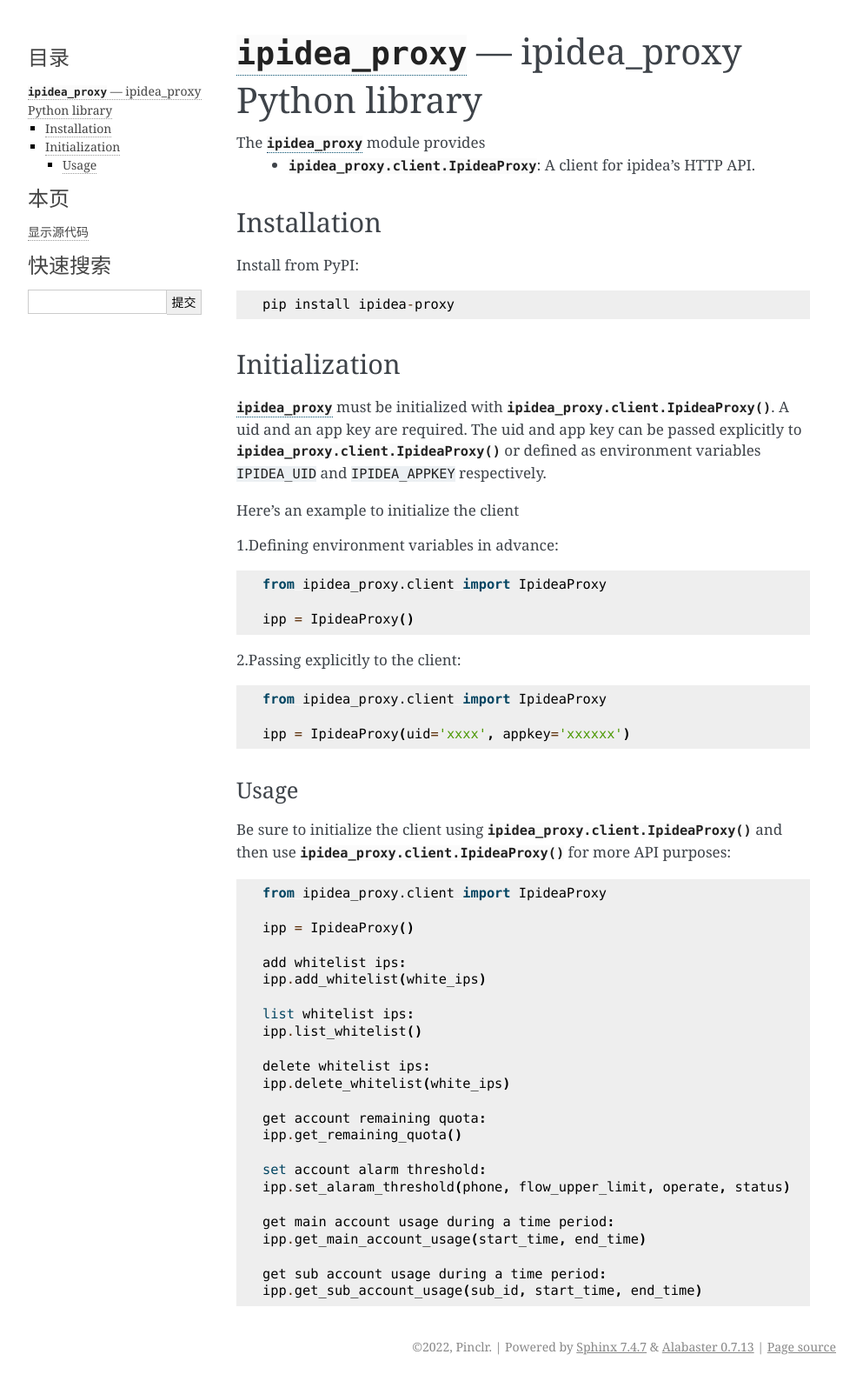
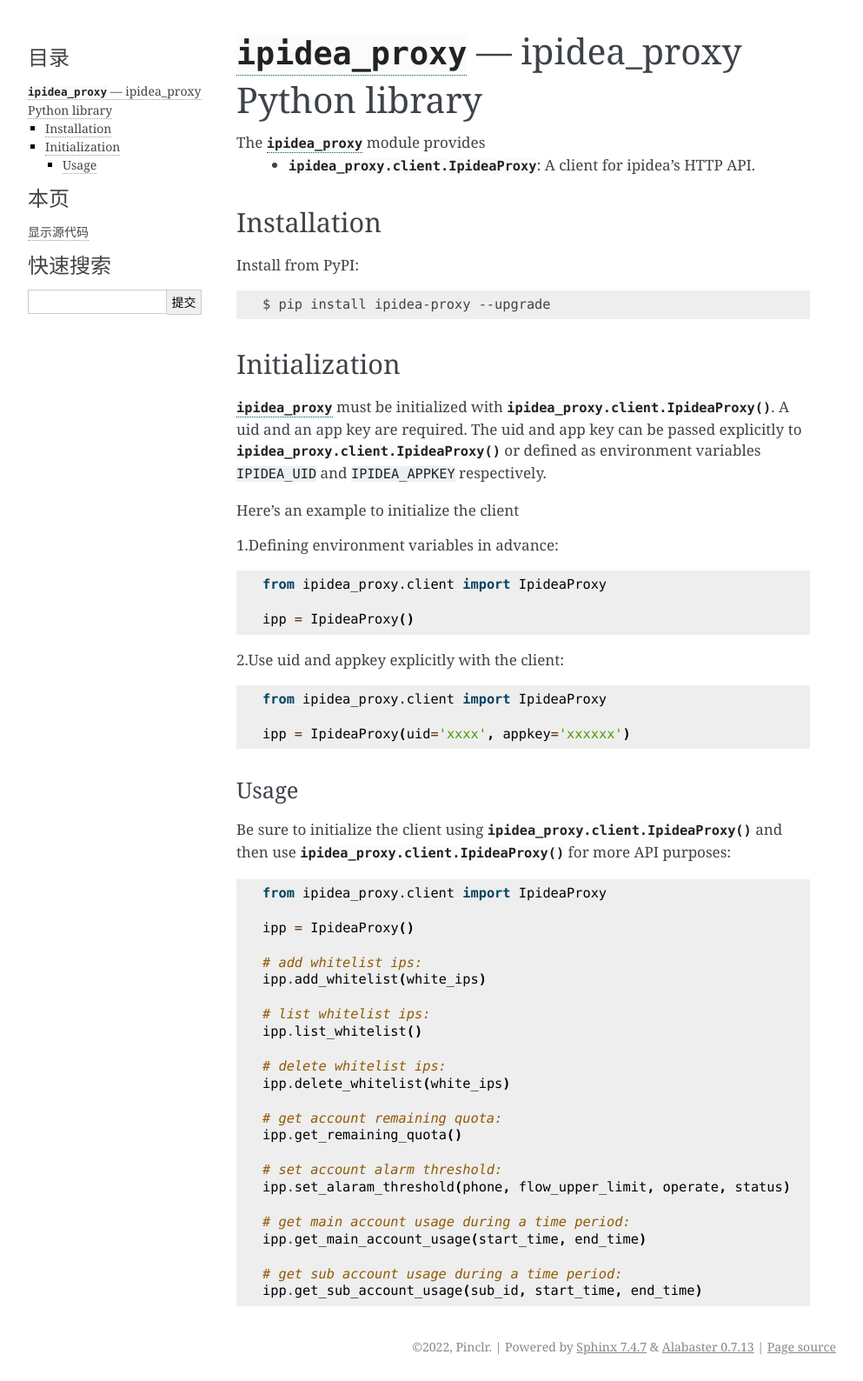
Before and after one commit to pinclr/ipidea-proxy, a Sphinx documentation site: the page built from docs/source/index.rst, in a window 1280 px wide. Shown: the whole page at 87% size, without its empty margins (148-1141 px from the left). Built offline with Sphinx 7.4.7, drawn with Linux system fonts in a browser that asks for light colours.

Commit message:
roll it up v0.7.0

```diff
--- a/docs/source/index.rst
+++ b/docs/source/index.rst
@@ -13,8 +13,7 @@
 
 Install from PyPI::
 
-    pip install ipidea-proxy
-
+    $ pip install ipidea-proxy --upgrade
 
 
 Initialization
@@ -33,7 +32,7 @@
 
     ipp = IpideaProxy()
 
-2.Passing explicitly to the client::
+2.Use uid and appkey explicitly with the client::
 
     from ipidea_proxy.client import IpideaProxy
 
@@ -51,23 +50,23 @@
 
     ipp = IpideaProxy()
 
-    add whitelist ips:
+    # add whitelist ips:
     ipp.add_whitelist(white_ips)
 
-    list whitelist ips:
+    # list whitelist ips:
     ipp.list_whitelist()
 
-    delete whitelist ips:
+    # delete whitelist ips:
     ipp.delete_whitelist(white_ips)
 
-    get account remaining quota:
+    # get account remaining quota:
     ipp.get_remaining_quota()
 
-    set account alarm threshold:
+    # set account alarm threshold:
     ipp.set_alaram_threshold(phone, flow_upper_limit, operate, status)
 
-    get main account usage during a time period:
+    # get main account usage during a time period:
     ipp.get_main_account_usage(start_time, end_time)
 
-    get sub account usage during a time period:
+    # get sub account usage during a time period:
     ipp.get_sub_account_usage(sub_id, start_time, end_time)
--- a/setup.py
+++ b/setup.py
@@ -5,7 +5,7 @@
 
 setuptools.setup(
     name="ipidea-proxy",
-    version="0.6.0",
+    version="0.7.0",
     author="Pinclr Coders",
     author_email="coding@pinclr.com",
     description="Python Client for Ipidea Proxy Service API",
```
